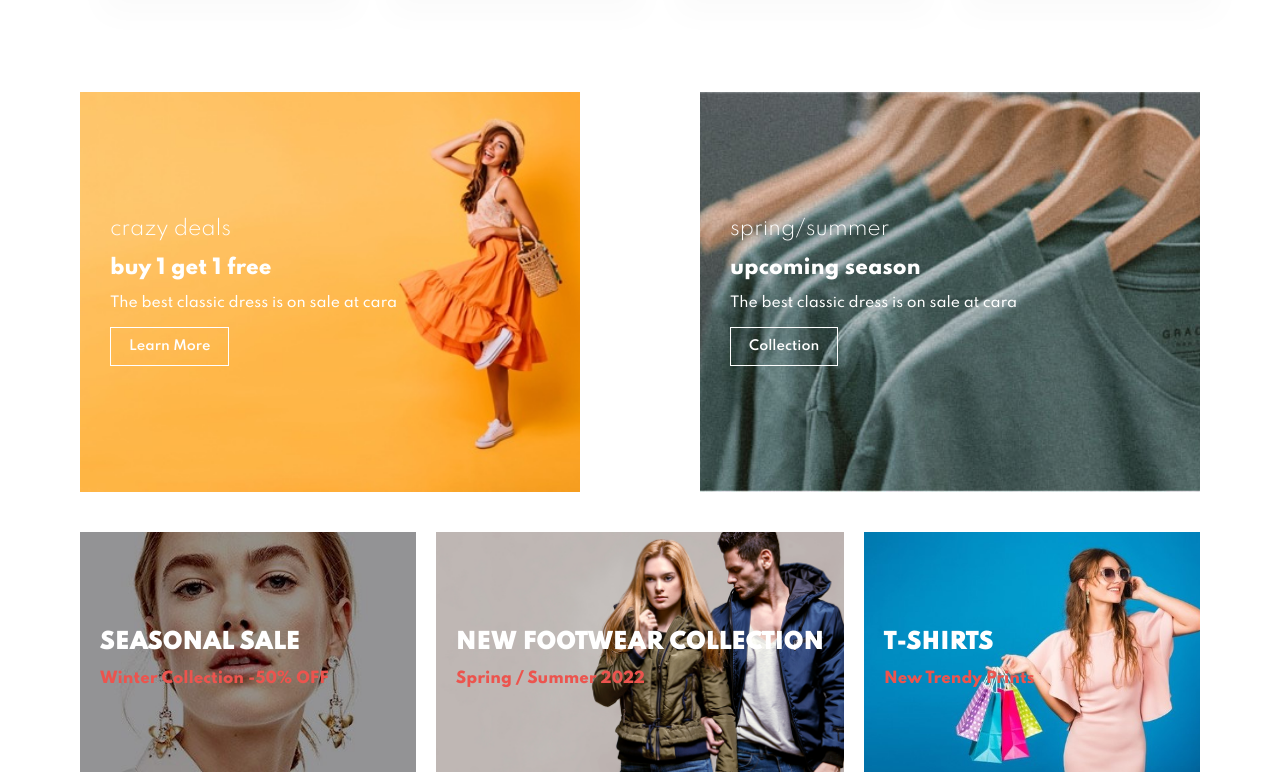
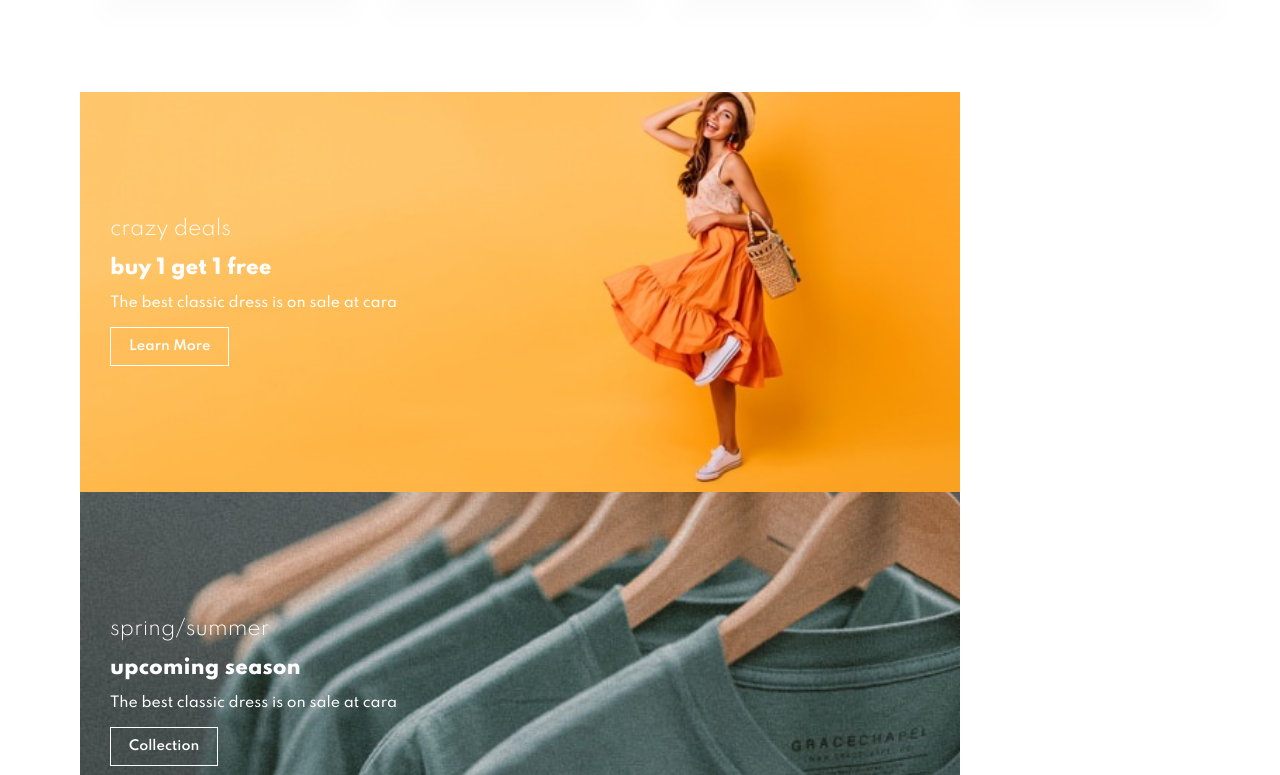
Before and after one commit to lativiaone/e-commerce, a plain HTML site: page Ecommerce/index.html in a window 1280 px wide. Shown: the part 3773-4548 px from the top of the page. Drawn offline with Linux system fonts and the light colour scheme.

Commit message:
Update style.css

```diff
--- a/Ecommerce/style.css
+++ b/Ecommerce/style.css
@@ -340,7 +340,8 @@ body {
     justify-content: center;
     align-items: flex-start;
     background-image: url("img/banner/b17.jpg");
-    min-width: 500px;
+    width:880px;
+    min-width: 580px;
     height: 50vh;
     background-size: cover;
     background-position: center;
```
